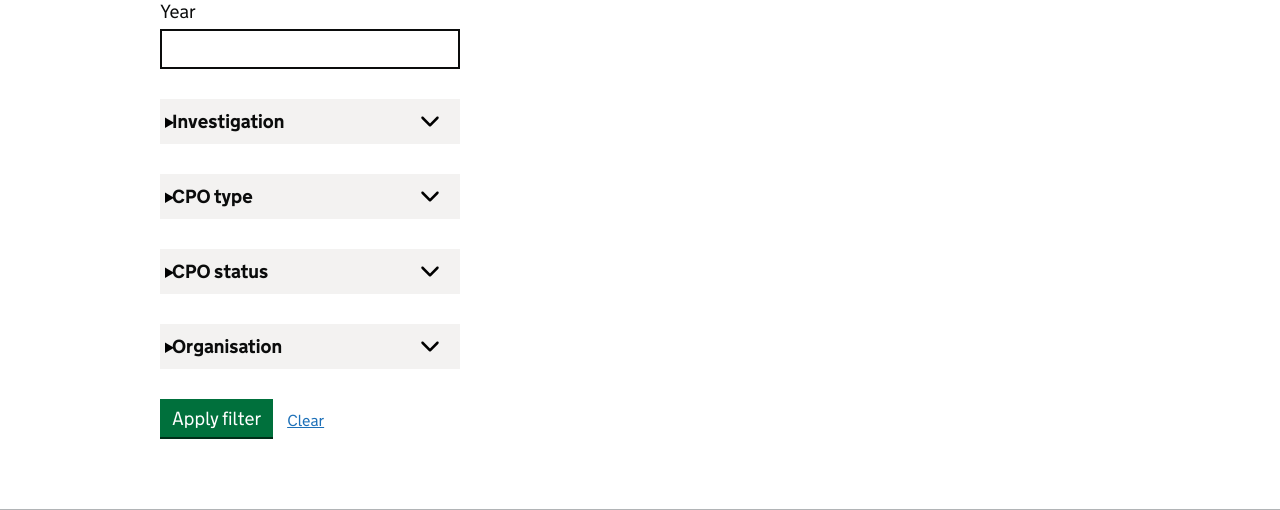
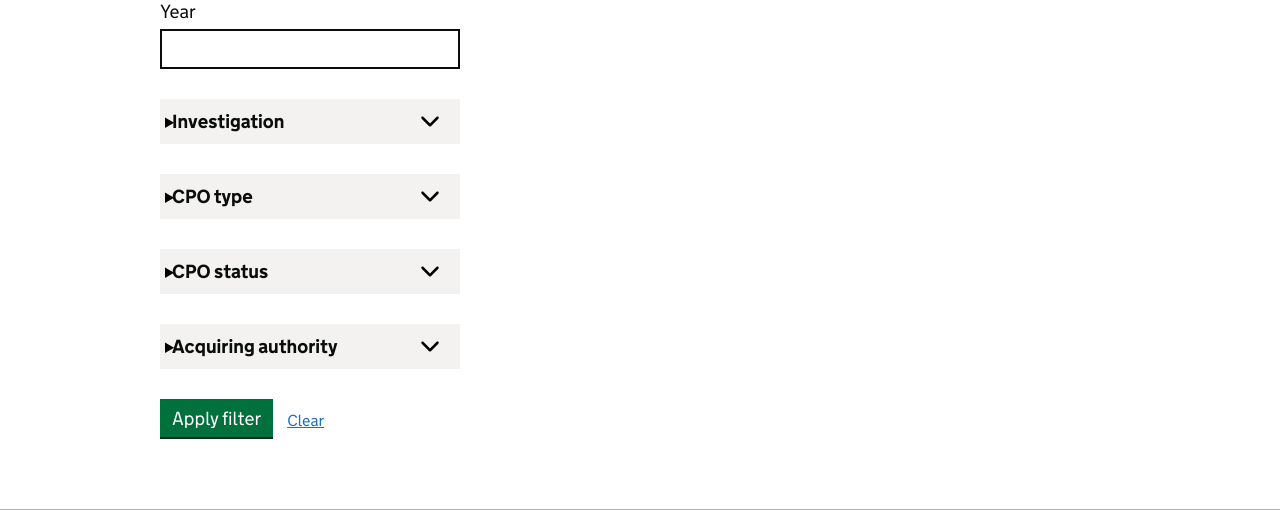
Before and after one commit to digital-land/cpos-prototype, a Flask app: page /compulsory-purchase-order in a window 1280 px wide. Shown: the part 350-860 px from the top of the page. Run offline with Flask 2, Linux system fonts and the light colour scheme; the visitor is signed in with stand-in values (Sample User, id 1); data that the repository does not hold is empty; parts of the project's set-up code (start-up, migrations or seed data) failed here and were passed over.

Commit message:
Refer to organisation as Acquiring authority

```diff
--- a/application/frontend/views.py
+++ b/application/frontend/views.py
@@ -181,11 +181,11 @@ def years():
     return render_template('data/counts.html', count_type_title="By year", counts=getYearCounts(cpos))
 
 
-@frontend.route('/data/local_authorities')
+@frontend.route('/data/acquiring_authorities')
 @requires_auth
 def by_organisation():
     cpos = CompulsoryPurchaseOrder.query.all()
-    return render_template('data/counts.html', count_type_title="By organisation", counts=get_LA_counts(cpos))
+    return render_template('data/counts.html', count_type_title="By acquiring authority", counts=get_LA_counts(cpos))
 
 
 @frontend.route('/data/types')
--- a/application/templates/cpo-list.html
+++ b/application/templates/cpo-list.html
@@ -116,7 +116,7 @@
 
 				<div class="govuk-form-group">
 					{% call dlfFilterGroup({
-						"title": "Organisation",
+						"title": "Acquiring authority",
 						"is_open": True if request.args['org'] else False,
 						"selected": request.args.getlist('org')|length if request.args['org'] else 0
 					}) %}
@@ -216,7 +216,7 @@
 				{% endif %}
 				{% if request.args and request.args['org'] %}
 				<div class="applied-filter__group">
-					<span class="applied-filter__name govuk-!-font-weight-bold">Organisation:</span>
+					<span class="applied-filter__name govuk-!-font-weight-bold">Acquiring authority:</span>
 					{% for org in request.args.getlist('org') %}
 					<span class="applied-filter__item">{{ removeFilterLink("organisation", org) }}{{ org|map_la_code_to_name }}</span>
 					{% endfor %}
--- a/application/templates/cpo.html
+++ b/application/templates/cpo.html
@@ -52,7 +52,7 @@
         </div>
         <div class="govuk-grid-column-two-thirds">
             <p class="govuk-body-l"><span class="govuk-!-font-weight-bold">Location:</span> {{ cpo.name }}</p>
-            <p class="govuk-body"><span class="govuk-!-font-weight-bold">Organisation:</span> {{ cpo.organisation | map_la_code_to_name }}</p>
+            <p class="govuk-body"><span class="govuk-!-font-weight-bold">Acquiring authority:</span> {{ cpo.organisation | map_la_code_to_name }}</p>
             <p class="govuk-body"><span class="govuk-!-font-weight-bold">Type:</span> {{ cpo.compulsory_purchase_order_type | capitalize }}</p>
             <p class="govuk-body"><span class="govuk-!-font-weight-bold">Raised:</span> {{ cpo.start_date }}</p>
             <p class="govuk-body">{% if cpo.decription %}{{cpo.description}}{% else %}No description available{% endif %}</p>
--- a/application/templates/data/counts.html
+++ b/application/templates/data/counts.html
@@ -21,7 +21,7 @@
     <ul class="govuk-list govuk-list--bullet">
     {% if counts is mapping %}
     	{% for key in counts.keys() %}
-    	<li>{% if count_type_title == "By organisation" %}{{ key }} ({{ key |  map_la_code_to_name }}){% else -%}
+    	<li>{% if count_type_title == "By acquiring authority" %}{{ key }} ({{ key |  map_la_code_to_name }}){% else -%}
     		<a href="{{ url_for('frontend.cpo_list', year=key) }}">{{ key }}</a>{% endif %}: {{ counts[key] }}</li>
     	{% endfor %}
     {% else %}
--- a/application/templates/data/index.html
+++ b/application/templates/data/index.html
@@ -12,7 +12,7 @@
     <ul class="govuk-list govuk-list--bullet">
     	<li><a href="{{ url_for('frontend.statuses') }}">Count by statuses</a></li>
     	<li><a href="{{ url_for('frontend.years') }}">Count by years</a></li>
-    	<li><a href="{{ url_for('frontend.by_organisation') }}">Count by organisation</a></li>
+    	<li><a href="{{ url_for('frontend.by_organisation') }}">Count by acquiring authority</a></li>
     	<li><a href="{{ url_for('frontend.types') }}">Count by CPO type</a></li>
     	<li><a href="{{ url_for('frontend.has_investigations') }}">How many have investigations</a></li>
     </ul>
```
